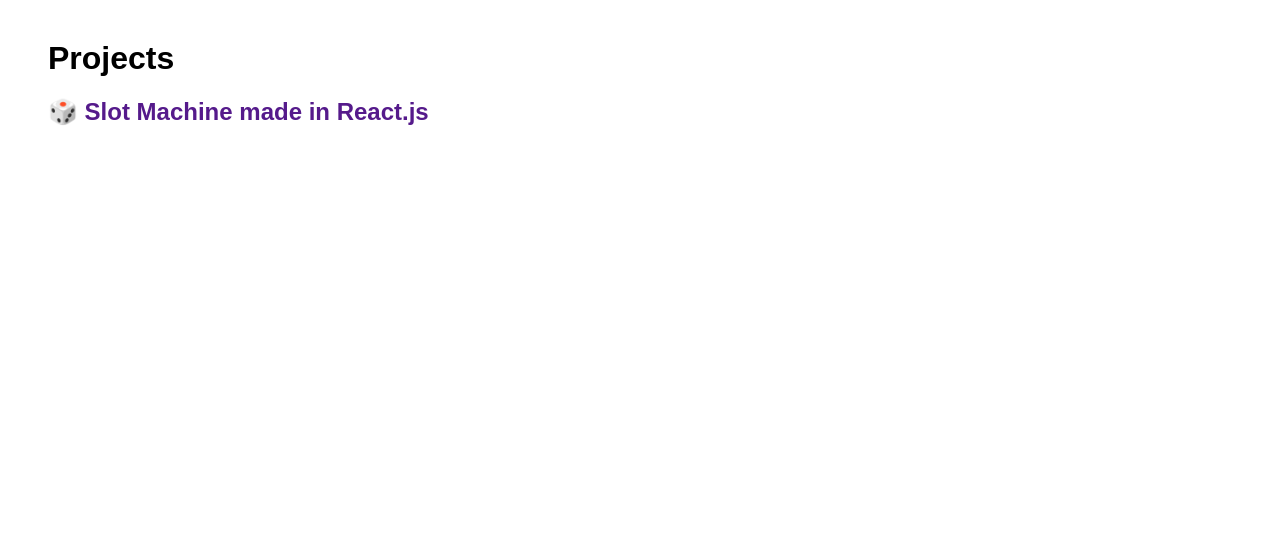
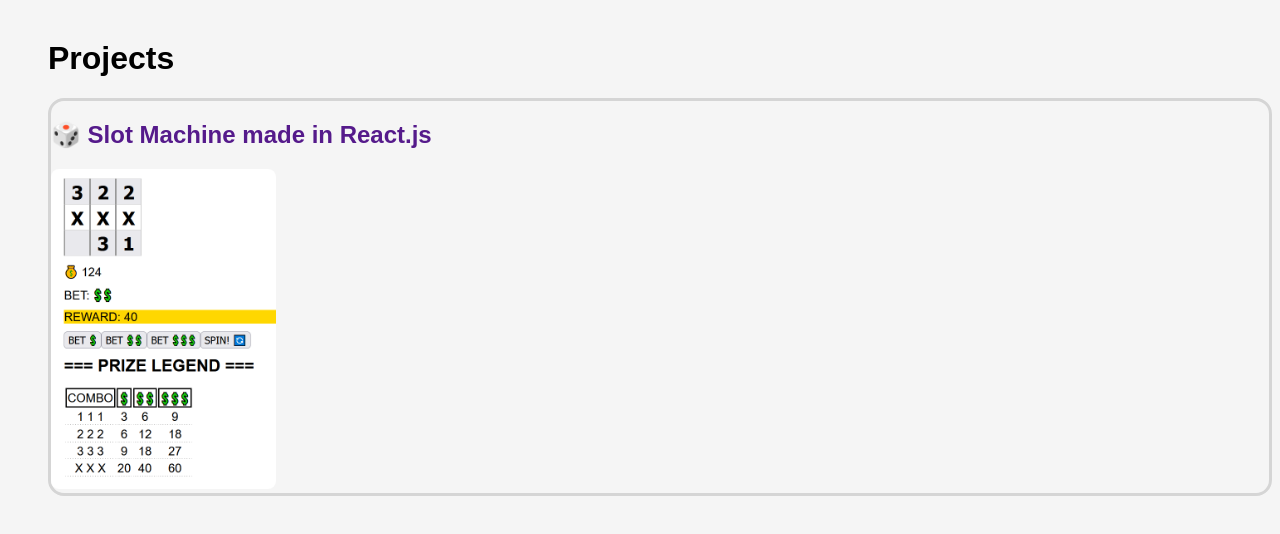
Before and after one commit to Kiwin/kiwin.github.io, a plain HTML site: page index.html in a window 1280 px wide. Drawn offline with Linux system fonts and the light colour scheme.

Commit message:
added slot-machine-react image

```diff
--- a/index.html
+++ b/index.html
@@ -8,6 +8,11 @@
       * {
         font-family: sans-serif, Verdana, Geneva, Tahoma;
       }
+
+      body {
+        background-color: #f5f5f5;
+      }
+
       body > div.content {
         margin-left: 40px;
         margin-top: 40px;
@@ -15,12 +20,29 @@
       a {
         text-decoration: none;
       }
+      .project-card {
+        border: 3px solid #d5d5d5;
+        border-radius: 1rem;
+      }
+      .project-card > .thumbnail {
+        border-radius: 0.5rem;
+        height: 320px;
+        width: auto;
+        transition-duration: 1s;
+      }
     </style>
   </head>
   <body>
     <div class="content">
       <h1>Projects</h1>
-      <h2>🎲<a href=""> Slot Machine made in React.js</a></h2>
+      <div class="project-card">
+        <h2>🎲<a href=""> Slot Machine made in React.js</a></h2>
+        <img
+          class="thumbnail"
+          src="./images/slot-machine-react.png"
+          alt="Image of the application GUI."
+        />
+      </div>
     </div>
   </body>
 </html>
```
Also changed, not shown: images/slot-machine-react.png (added).
